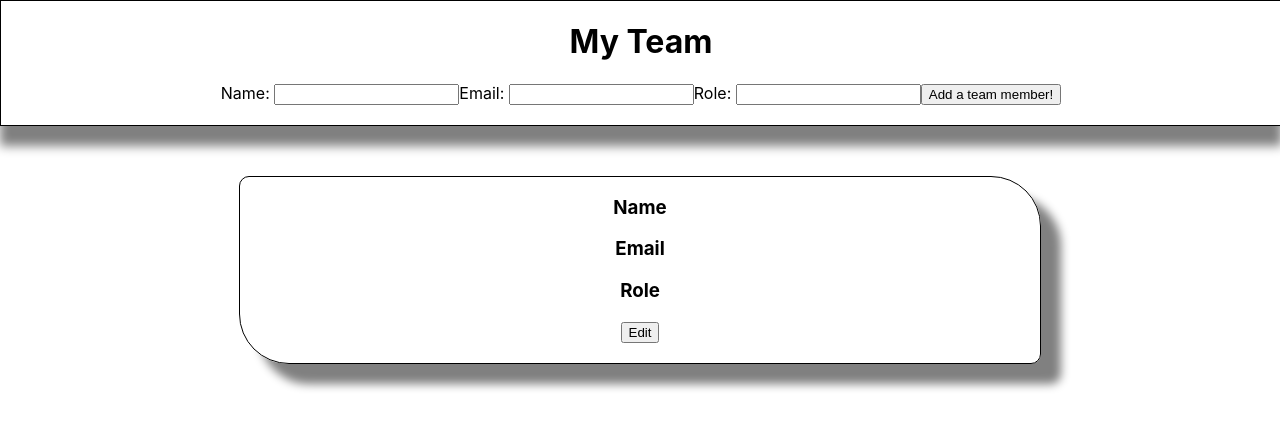
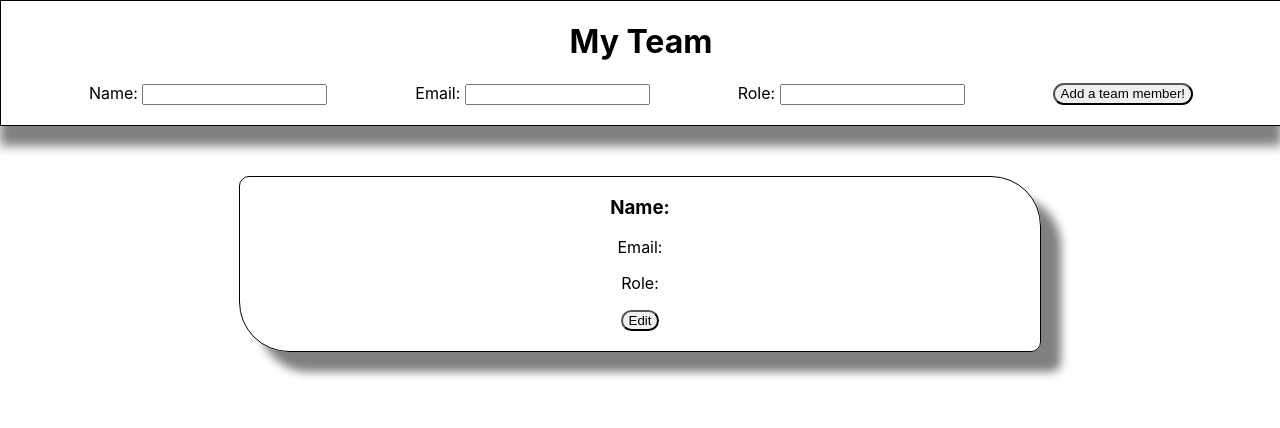
Before and after one commit to bloominstituteoftechnology/team-builder, a React (Create React App) app in the folder client/: page / in a window 1280 px wide. Both pictures are taken after a click on the button "Add a team member!". Shown: the top 428 px of the page. Built offline with nearby package versions, Linux system fonts and the light colour scheme.

Commit message:
Satisfied with the styling and the edit feature

```diff
--- a/client/src/components/Form.js
+++ b/client/src/components/Form.js
@@ -6,8 +6,24 @@ const Header = styled.form`
     box-shadow: 0px 20px 10px grey;
     border: 1px solid black;
     padding-bottom: 20px;
+    display: flex;
+    flex-direction: column;
 `;
 
+const Child = styled.div`
+    display: flex;
+    width: 100%;
+    justify-content: space-evenly;
+`;
+
+const Button = styled.button`
+    border-radius: 20px;
+    &:hover{
+        background: #DCDCDC;
+        border-radius: 20px;
+        border: 1px solid lightgrey;
+    }
+`;
 
 const Form = (props) => {
     // console.log(`This is props from the Form.js`, props);
@@ -35,6 +51,7 @@ const Form = (props) => {
     return (
         <Header onSubmit={submitHandler}>
             <h1>My Team</h1>
+            <Child>
                 <label htmlFor="name">Name: {" "}
                     <input
                         id= "name"
@@ -62,7 +79,8 @@ const Form = (props) => {
                         value={input.role}
                     />
                 </label>
-            <button type="submit">Add a team member!</button>
+                <Button type="submit">Add a team member!</Button>
+            </Child>
         </Header>
     );
 }
--- a/client/src/components/FormCard.js
+++ b/client/src/components/FormCard.js
@@ -4,11 +4,10 @@ import styled from "styled-components";
 const EditHeader = styled.form`
     width: 800px;
     margin: 0 auto;
-    box-shadow: 0px 20px 10px grey;
+    box-shadow: 0px 20px 10px #FFA07A;
     border: 1px solid black;
     padding-bottom: 20px;
     border-radius: 10px 50px;
-    background-color: #FFA07A;
     margin-top: 50px;
 `;
 
@@ -20,6 +19,26 @@ const TeamCard = styled.div`
     border-radius: 10px 50px;
     border: 1px solid black;
     padding-bottom: 20px;
+`;
+
+const EditChild = styled.div`
+    display: flex;
+    width: 100%;
+    justify-content: space-evenly;
+`;
+
+const EditMember = styled.h1`
+    color: black;
+
+`;
+
+const EditButton = styled.button`
+    border-radius: 20px;
+    &:hover{
+        background: #fff;
+        border-radius: 20px;
+        border: 1px solid lightgrey;
+    }
 `;
 
 const FormCard = (props) => {
@@ -55,7 +74,8 @@ const FormCard = (props) => {
 
     return editing ? (
         <EditHeader onSubmit={handleUpdate}>
-            <h1>Edit Team Member</h1>
+            <EditMember>Edit Team Member</EditMember>
+            <EditChild>
                 <label htmlFor="name">Name: {" "}
                     <input
                         id= "name"
@@ -83,17 +103,15 @@ const FormCard = (props) => {
                         value={input.role}
                     />
                 </label>
-            <button type="submit">Add a team member!</button>
+                <EditButton type="submit">Add a team member!</EditButton>
+            </EditChild>
         </EditHeader>
     ) : (
         <TeamCard>
-            <h3>Name</h3>
-            <p>{name}</p>
-            <h3>Email</h3>
-            <p>{email}</p>
-            <h3>Role</h3>
-            <p>{role}</p>
-            <button onClick={handleEdit}>Edit</button>
+            <h3>Name: {name}</h3>
+            <p>Email: {email}</p>
+            <p>Role: {role}</p>
+            <EditButton onClick={handleEdit}>Edit</EditButton>
         </TeamCard>
     )
 }
```
Lines whose indentation alone changed are shown as unchanged.
